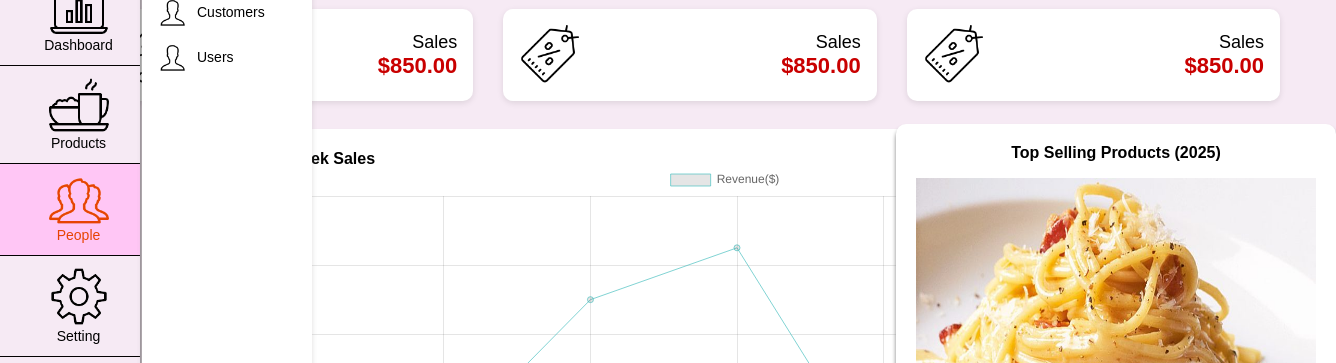
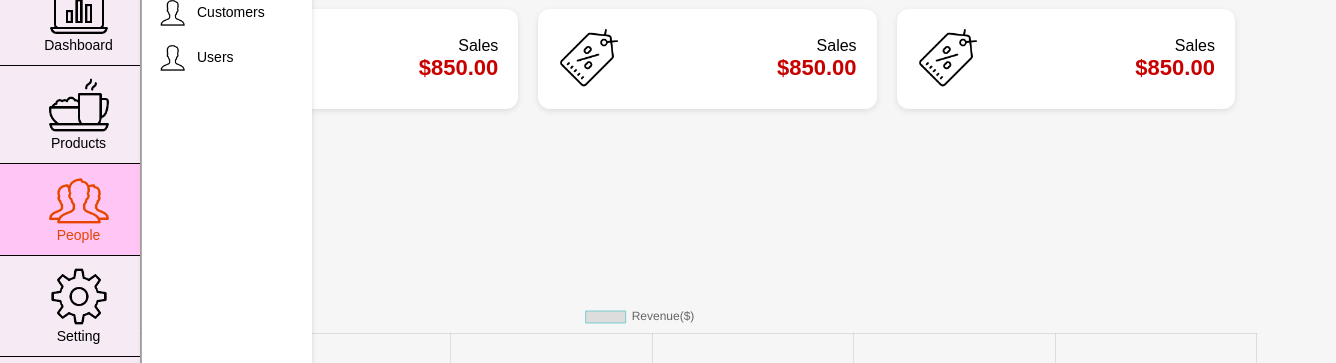
Before and after one commit to solinda-git/web-assignment-G2, a plain HTML site: page people.html in a window 1280 px wide. Shown: the part 76-439 px from the top of the page, 1336 px wide, since content can reach past the window. Drawn offline with nearby package versions, Linux system fonts and the light colour scheme.

Commit message:
Update style.css

```diff
--- a/style.css
+++ b/style.css
@@ -126,48 +126,56 @@
 
 
 
-.card {
-  background-color: #fff;
-  border-radius: 10px;
-  box-shadow: 0 2px 6px rgba(0, 0, 0, 0.1);
-  width: 480px;
-  padding: 16px;
+/* ============================
+   Global
+============================ */
+* {
+  margin: 0;
+  padding: 0;
+  box-sizing: border-box;
 }
 
+body {
+  background: #f6f6f6;
+  font-family: Arial, sans-serif;
+}
+
+/* ============================
+   Card System
+============================ */
 .card-container {
   display: flex;
-  justify-content: center;
-  align-items: flex-start;
-  gap: 30px;
-  margin-top: 20px;
-  height: 130px;
-  margin-left: 100px;
-  transition: transform 0.4s ease, margin-left 0.4s ease;
-  transform: translateX(0);
-}
-
-.sidebar.active ~ .card-container {
-  margin-left: 100px;
-  transform: translateX(0);
+  flex-wrap: wrap;
+  gap: 20px;
+  margin-left: 160px;
+  margin-right: 5px;
+  padding: 20px;
+  transition: margin-left 0.4s ease;
 }
 
 .sidebar.hide ~ .card-container {
-  margin-left: -90px;
-  transform: translateX(0);
+  margin-left: 10px;
+}
+
+.card {
+  background: #fff;
+  border-radius: 12px;
+  box-shadow: 0 2px 6px rgba(0, 0, 0, 0.1);
+  padding: 20px;
+  width: calc(33.33% - 20px);
 }
 
 .sales-row {
   display: flex;
   align-items: center;
+  gap: 15px;
 }
 
 .sales-icon {
   width: 60px;
-
 }
 
 .sales-info {
-  font-size: 18px;
   text-align: right;
   margin-left: auto;
 }
@@ -178,86 +186,53 @@
   color: rgb(201, 0, 0);
 }
 
-/* dashboard chart */
-.chart-container {
-  width: 100px;
-  height: 430px;
-  max-width: 770px;
+/* ============================
+   Chart Card
+============================ */
+.chart-card {
+  width: calc(66.66% - 20px);
 }
 
 .chart-title {
-  text-align: left;
-  margin-bottom: 20px;
-  font-size: 1.5em;
+  margin-bottom: 10px;
 }
 
-.chart {
-  position: relative;
-  width: 1050px;
-  height: 550px;
-  border-bottom: 1px solid #ccc;
-  top: -10px;
-  background-color: #fff;
-  border-radius: 20px;
-  margin-left: 210px;
-
+/* ============================
+   Sale Card
+============================ */
+.sale {
+  width: calc(33.33% - 20px);
+  text-align: center;
 }
 
-.data-line {
-  position: absolute;
-  top: 5px;
-  width: calc(100% - 50px);
-  pointer-events: none;
-  padding-left: 50px;
+/* ============================
+   Responsive
+============================ */
+@media (max-width: 1100px) {
+  .card {
+    width: calc(50% - 20px);
   }
 
-.data-line path {
-  fill: none;
-  stroke: steelblue;
-  stroke-width: 2px;
-}
-
-.data-points {
-  position: absolute;
-  top: 15px;
-  left: 50px;
-  height: 850px;
-  width: 950px;
-  padding-top: 20px;
+  .chart-card {
+    width: 100%;
   }
 
   .sale {
-  border-radius: 10px;
-  padding: 20px;
-  width: 400px;
-  height: 510px;
-  position: absolute;
-  left: 70%;
-  top: 200px;
+    width: 100%;
+  }
 }
 
-/* background  dashboard*/
-.whitebg {
-  background-color: white;
+@media (max-width: 600px) {
+  .card-container {
+    flex-direction: column;
   }
 
-.shadow {
-  box-shadow: 0px 4px 4px gray;
+  .card,
+  .chart-card,
+  .sale {
+    width: 100%;
   }
-
-
-.bg1 {
-  background-color: aqua;
 }
-
-/* Keep chart where it is */
-.chart {
-  width: 1050px;
-  height: 550px;
-  border-radius: 20px;
-  margin-left: 200px;
-}
-
 
 /* Pos page */
 .container {
@@ -437,9 +412,6 @@ input[type="number"] {
   background: white;
   margin-bottom: 20px;
 }
-
-
-
 .product-container {
   width: 950px;
   display: grid;
@@ -448,7 +420,6 @@ input[type="number"] {
   margin-top: 30px;
   text-align: center;
 }
-
 .product-card img {
   width: 180px;
   height: 180px;
@@ -457,32 +428,25 @@ input[type="number"] {
   box-shadow: 0 4px 12px rgba(0, 0, 0, 0.15);
   cursor: pointer;
 }
-
 .product-card img:hover {
   box-shadow: 0 8px 18px rgba(0, 0, 0, 0.25);
 }
-
 .product-card {
   transition: transform 0.25s ease;
 }
-
 .product-card:hover {
   transform: translateY(-6px);
 }
-
-
 .product-card h3 {
   margin: 5px 0 3px;
   font-size: 18px;
   font-weight: 600;
 }
-
 .price {
   color: #a32929;
   font-size: 20px;
   font-weight: bold;
 }
-
 .table-icons img {
   width: 40px;
   align-content: center;
@@ -501,12 +465,10 @@ input[type="number"] {
   text-align: center;
   margin-top: 20px;
 }
-
 .category-btn:hover {
   background: #7ffae5;
   cursor: pointer;
 }
-
 .category-btn.active {
   font-weight: bold;
   text-align: center;
@@ -559,7 +521,6 @@ input[type="number"] {
   font-size: 18px;
   font-weight: 500;
 }
-
 
 /* Mini category */
 .category-trigger {
@@ -1288,13 +1249,13 @@ tbody td {
 
 .footer {
   background-color: rgb(254, 227, 250);
-  width: 70%;
+  width: 100%;
   height: 80px;
   text-align: center;
   padding: 10px;
   position: fixed;
   bottom: 0;
-  left: 350px;
+  /* left: 350px; */
   box-shadow: 0px 0px 6px rgba(0, 0, 0, 0.4);
   border-radius: 10px 10px 0 0;
   z-index: 9999;
```
Lines whose indentation alone changed are shown as unchanged.
